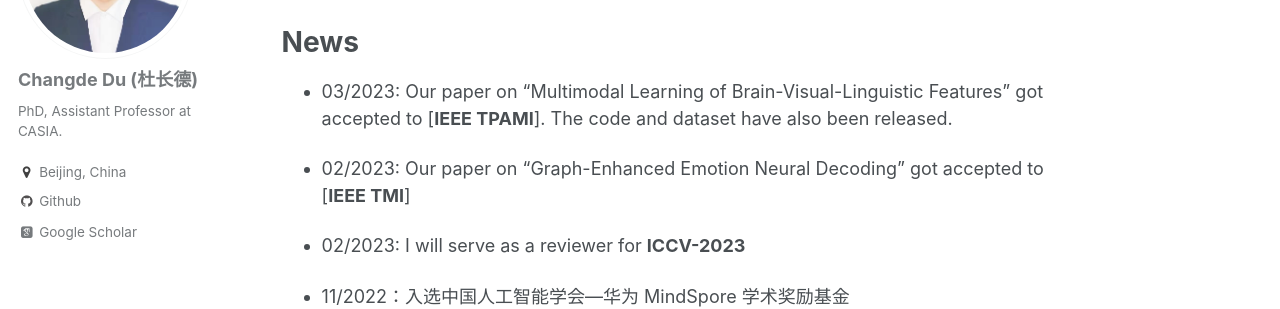
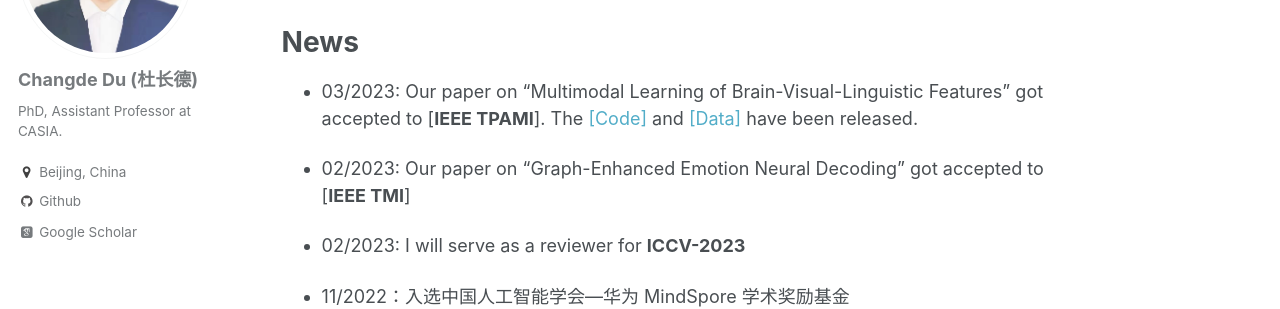
Before and after one commit to ChangdeDu/changdedu.github.io, a Jekyll site: the page built from _pages/about.md, in a window 1280 px wide and 900 px high, scrolled down 400 px. Shown: the part 152-461 px from the top of the window. Built offline with Jekyll 4.4.1, drawn with Linux system fonts in a browser that asks for light colours; some web fonts are replaced.

Commit message:
Update about.md

```diff
--- a/_pages/about.md
+++ b/_pages/about.md
@@ -19,7 +19,7 @@ My research interest broadly includes artificial intelligence, cognitive neurosc
 I have published 40+ research papers in top-tier AI/ML conferences and journals, including IEEE TPAMI/TNNLS/TMM/TMI, Information Fusion, Pattern Recognition, AAAI, KDD, IJCAI, ACMMM, UAI etc. I won the Best Paper Runner-Up Award in IEEE ICME 2019.
 
 # News
-- 03/2023: Our paper on "Multimodal Learning of Brain-Visual-Linguistic Features" got accepted to [**IEEE TPAMI**]. The code and dataset have also been released.
+- 03/2023: Our paper on "Multimodal Learning of Brain-Visual-Linguistic Features" got accepted to [**IEEE TPAMI**]. The [[Code]](https://github.com/ChangdeDu/BraVL) and [[Data]](https://figshare.com/articles/dataset/BraVL/17024591) have been released.
 
 - 02/2023: Our paper on "Graph-Enhanced Emotion Neural Decoding" got accepted to [**IEEE TMI**]
 
```
